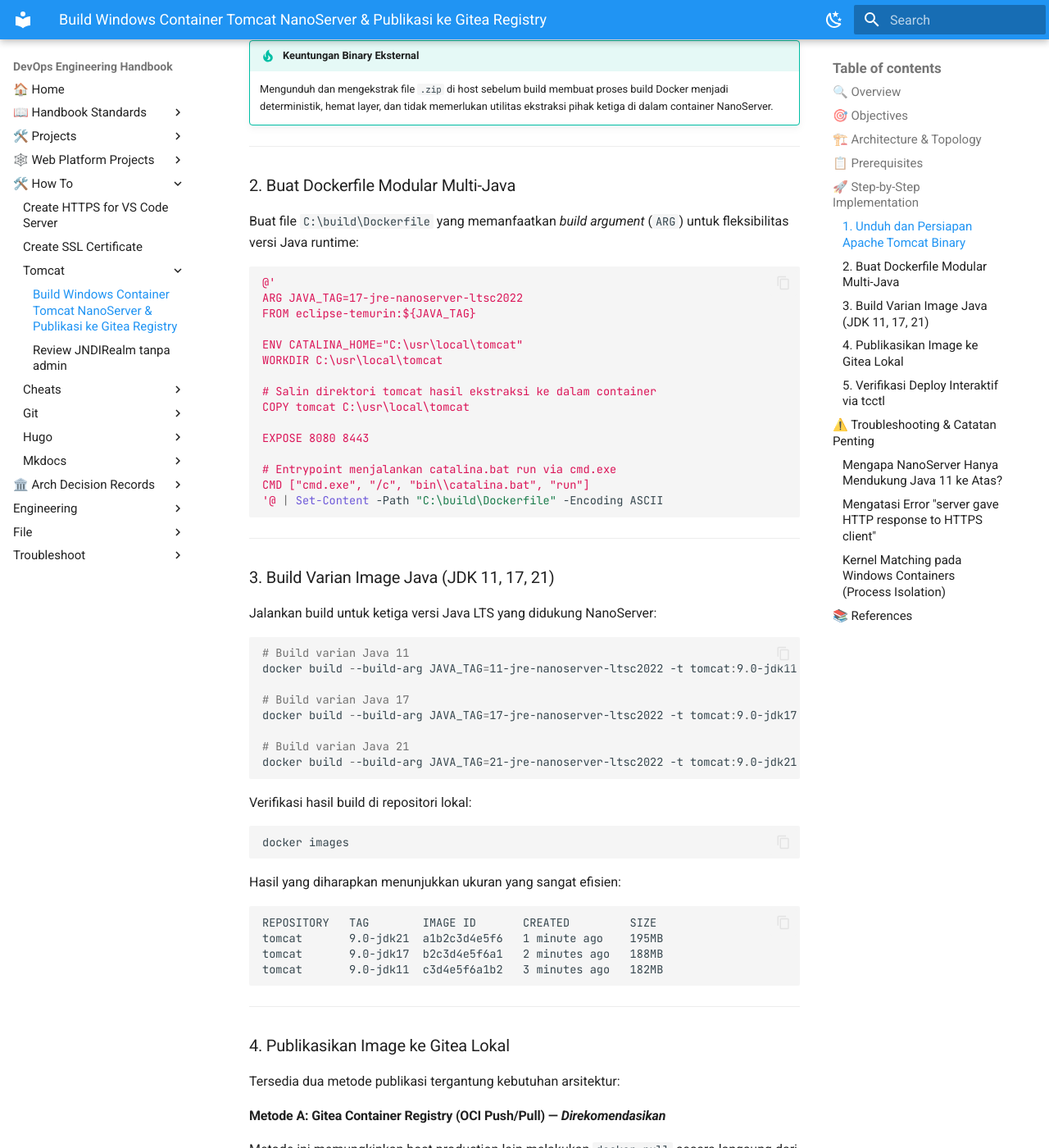
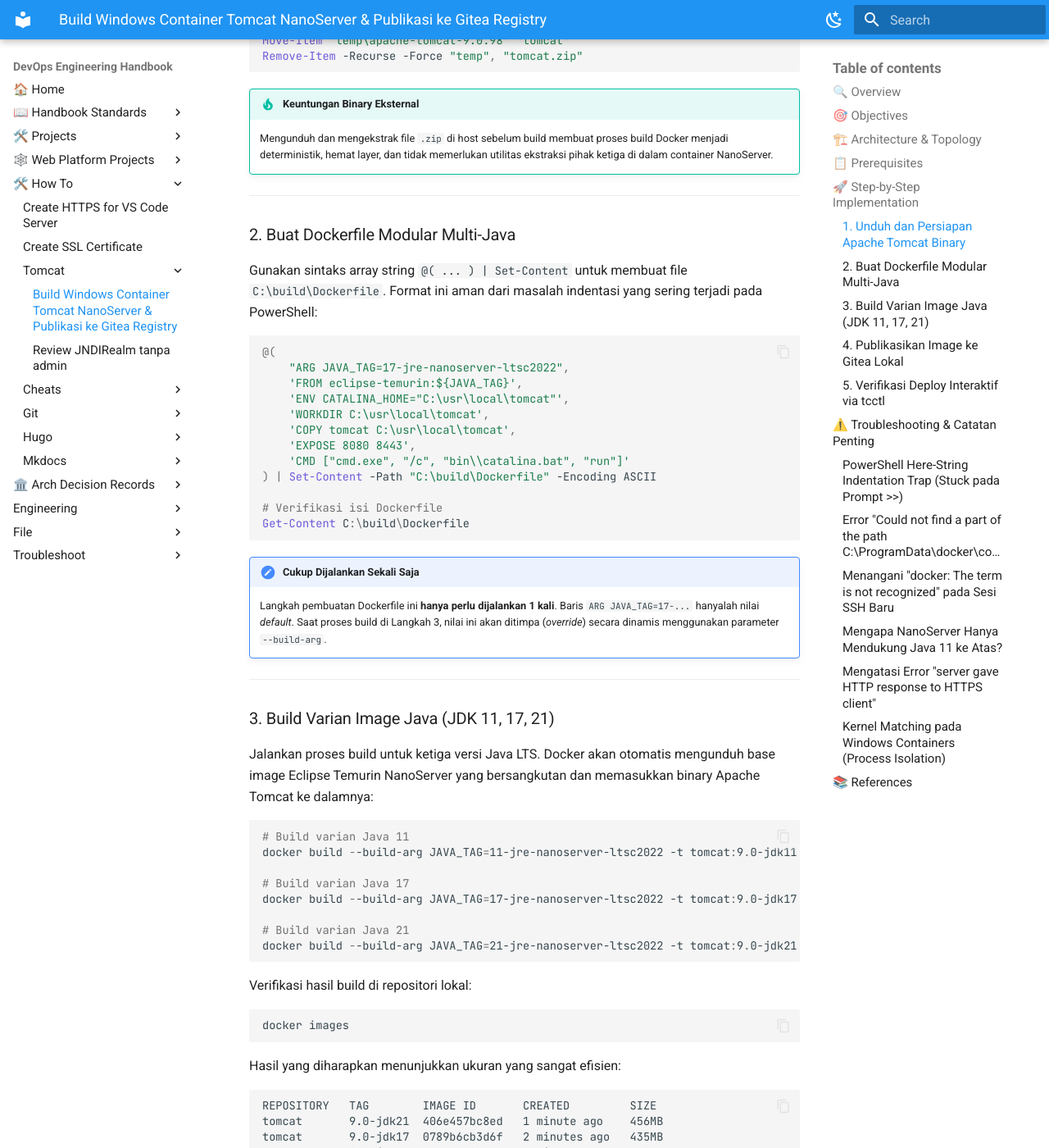
Before and after one commit to edkas07-oss/devops-handbook, an MkDocs documentation site: the page built from docs/how-to/Tomcat/build-windows-nanoserver-image-and-publish-gitea.md, in a window 1280 px wide and 1400 px high, scrolled down 2392 px. Shown: the whole window at 82% size. Built offline with MkDocs 1.6.1 and Material for MkDocs 9.7.7, drawn with Linux system fonts in a browser that asks for light colours; some of the changed text lies outside the part shown.

Commit message:
docs(how-to): update guide with lessons learned, error mitigations, and robust syntax

````diff
--- a/docs/how-to/Tomcat/build-windows-nanoserver-image-and-publish-gitea.md
+++ b/docs/how-to/Tomcat/build-windows-nanoserver-image-and-publish-gitea.md
@@ -17,6 +17,7 @@ Panduan ini mendokumentasikan cara:
 - Menyediakan multi-versi Java runtime (Eclipse Temurin JRE 11, 17, dan 21) menggunakan satu *Dockerfile* modular.
 - Mengonfigurasi distribusi image offline melalui Gitea Container Registry bawaan (`/v2/`) dan file arsip `.tar`.
 - Memvalidasi interaktivitas `tcctl deploy` dalam mendeteksi dan menjalankan container berbasis image lokal.
+- Menghindari jebakan operasional (*operational pitfalls*) umum pada PowerShell dan Docker Windows.
 
 ---
 
@@ -89,31 +90,31 @@ Remove-Item -Recurse -Force "temp", "tomcat.zip"
 
 ### 2. Buat Dockerfile Modular Multi-Java
 
-Buat file `C:\build\Dockerfile` yang memanfaatkan *build argument* (`ARG`) untuk fleksibilitas versi Java runtime:
+Gunakan sintaks array string `@( ... ) | Set-Content` untuk membuat file `C:\build\Dockerfile`. Format ini aman dari masalah indentasi yang sering terjadi pada PowerShell:
 
 ```powershell
-@'
-ARG JAVA_TAG=17-jre-nanoserver-ltsc2022
-FROM eclipse-temurin:${JAVA_TAG}
+@(
+    "ARG JAVA_TAG=17-jre-nanoserver-ltsc2022",
+    'FROM eclipse-temurin:${JAVA_TAG}',
+    'ENV CATALINA_HOME="C:\usr\local\tomcat"',
+    'WORKDIR C:\usr\local\tomcat',
+    'COPY tomcat C:\usr\local\tomcat',
+    'EXPOSE 8080 8443',
+    'CMD ["cmd.exe", "/c", "bin\\catalina.bat", "run"]'
+) | Set-Content -Path "C:\build\Dockerfile" -Encoding ASCII
 
-ENV CATALINA_HOME="C:\usr\local\tomcat"
-WORKDIR C:\usr\local\tomcat
+# Verifikasi isi Dockerfile
+Get-Content C:\build\Dockerfile
+```
 
-# Salin direktori tomcat hasil ekstraksi ke dalam container
-COPY tomcat C:\usr\local\tomcat
-
-EXPOSE 8080 8443
-
-# Entrypoint menjalankan catalina.bat run via cmd.exe
-CMD ["cmd.exe", "/c", "bin\\catalina.bat", "run"]
-'@ | Set-Content -Path "C:\build\Dockerfile" -Encoding ASCII
-```
+!!! note "Cukup Dijalankan Sekali Saja"
+    Langkah pembuatan Dockerfile ini **hanya perlu dijalankan 1 kali**. Baris `ARG JAVA_TAG=17-...` hanyalah nilai *default*. Saat proses build di Langkah 3, nilai ini akan ditimpa (*override*) secara dinamis menggunakan parameter `--build-arg`.
 
 ---
 
 ### 3. Build Varian Image Java (JDK 11, 17, 21)
 
-Jalankan build untuk ketiga versi Java LTS yang didukung NanoServer:
+Jalankan proses build untuk ketiga versi Java LTS. Docker akan otomatis mengunduh base image Eclipse Temurin NanoServer yang bersangkutan dan memasukkan binary Apache Tomcat ke dalamnya:
 
 ```powershell
 # Build varian Java 11
@@ -134,10 +135,18 @@ docker images
 Hasil yang diharapkan menunjukkan ukuran yang sangat efisien:
 ```text
 REPOSITORY   TAG        IMAGE ID       CREATED         SIZE
-tomcat       9.0-jdk21  a1b2c3d4e5f6   1 minute ago    195MB
-tomcat       9.0-jdk17  b2c3d4e5f6a1   2 minutes ago   188MB
-tomcat       9.0-jdk11  c3d4e5f6a1b2   3 minutes ago   182MB
+tomcat       9.0-jdk21  406e457bc8ed   1 minute ago    456MB
+tomcat       9.0-jdk17  0789b6cb3d6f   2 minutes ago   435MB
+tomcat       9.0-jdk11  3b5ceae84cd7   3 minutes ago   430MB
 ```
+
+!!! tip "Jika Image Berstatus `<none>:<none>`"
+    Jika parameter `-t` terpotong saat paste perintah build, image tetap berhasil dibuat namun tanpa label nama. Cukup beri tag manual menggunakan Image ID tanpa perlu build ulang:
+    ```powershell
+    docker tag <IMAGE_ID_JAVA11> tomcat:9.0-jdk11
+    docker tag <IMAGE_ID_JAVA17> tomcat:9.0-jdk17
+    docker tag <IMAGE_ID_JAVA21> tomcat:9.0-jdk21
+    ```
 
 ---
 
@@ -157,16 +166,21 @@ Metode ini memungkinkan host production lain melakukan `docker pull` secara lang
    *Port `3000` pada host Windows kini terhubung langsung ke Gitea di PC lokal Anda.*
 
 2. **Izinkan Insecure Registry HTTP** (di PowerShell host Windows):
-   Karena registry internal menggunakan HTTP (bukan HTTPS publik), daftarkan ke `daemon.json`:
+   Karena registry internal menggunakan protokol HTTP (bukan HTTPS publik), daftarkan ke `daemon.json`. Pastikan folder induk dibuat terlebih dahulu untuk mencegah error `DirectoryNotFoundException`:
    ```powershell
+   # 1. Pastikan folder induk config ada
    $configDir = "C:\ProgramData\docker\config"
    if (-not (Test-Path $configDir)) {
        New-Item -ItemType Directory -Force -Path $configDir | Out-Null
    }
+
+   # 2. Tulis insecure-registries ke daemon.json
    $configPath = "$configDir\daemon.json"
    $json = if (Test-Path $configPath) { Get-Content $configPath -Raw | ConvertFrom-Json } else { @{} }
    $json | Add-Member -NotePropertyName "insecure-registries" -NotePropertyValue @("localhost:3000") -Force
    $json | ConvertTo-Json | Set-Content $configPath -Encoding ASCII
+
+   # 3. Restart Docker Engine
    Restart-Service docker
    ```
 
@@ -252,10 +266,28 @@ C:\Users\Administrator\tcctl.exe deploy run --name tomcat-prod --port 8080 --htt
 
 ## ⚠️ Troubleshooting & Catatan Penting
 
+### PowerShell Here-String Indentation Trap (Stuck pada Prompt `>>`)
+
+Saat meng-copy-paste script yang menggunakan sintaks *here-string* (`@' ... '@`) ke terminal PowerShell:
+- Tanda penutup `'@` **wajib berada tepat di karakter pertama baris** (tanpa spasi atau indentasi sama sekali).
+- Jika ada spasi di depan `'@`, PowerShell tidak akan mengenalinya sebagai penutup dan akan terus menunggu input baris baru dengan prompt `>>`.
+- **Solusi**: Tekan `Ctrl + C` untuk membatalkan, dan gunakan sintaks array string `@( ... ) | Set-Content` yang kebal terhadap masalah spasi dan indentasi.
+
+### Error "Could not find a part of the path C:\ProgramData\docker\config\daemon.json"
+
+Secara default, instalasi Docker CE di Windows Server tidak langsung membuat subfolder `config` di bawah `C:\ProgramData\docker`.
+- Perintah `Set-Content` akan melempar `DirectoryNotFoundException` jika folder induknya belum ada.
+- **Solusi**: Selalu jalankan `New-Item -ItemType Directory -Force -Path "C:\ProgramData\docker\config"` sebelum menulis file konfigurasi `daemon.json`.
+
+### Menangani "docker: The term is not recognized" pada Sesi SSH Baru
+
+Service OpenSSH (`sshd`) di Windows Server me-*cache* daftar `PATH` saat service pertama kali dinyalakan. Jika Docker diinstal setelah service `sshd` aktif, sesi SSH baru tidak akan mewarisi folder Docker secara otomatis.
+- **Solusi**: Daftarkan path Docker secara permanen ke All-Users PowerShell Profile (`$PSHOME\profile.ps1`) atau jalankan `Restart-Service sshd`.
+
 ### Mengapa NanoServer Hanya Mendukung Java 11 ke Atas?
 
 - **NanoServer (`nanoserver:ltsc2022`)**: Merupakan OS container Windows paling ramping (~100–170 MB). NanoServer menghilangkan subsistem grafis Win32, konsol legasi GDI, dan font subsistem. Java 11, 17, dan 21 dirancang *headless-native* sehingga berjalan sempurna di atas NanoServer.
-- **Java 8 (Legacy Dependency)**: Memerlukan dependensi Win32 DLL tertentu dan subsistem font yang tidak ada di NanoServer. Oleh karena itu, jika aplikasi mutlak memerlukan Java 8, Anda **wajib** menggunakan base image **ServerCore (`servercore:ltsc2022`)** yang berukuran sekitar ~4.5 GB.
+- **Java 8 (Legacy Dependency)**: Memerlukan dependensi Win32 DLL tertentu dan subsistem font yang tidak ada di NanoServer. Jika aplikasi mutlak memerlukan Java 8, Anda **wajib** menggunakan base image **ServerCore (`servercore:ltsc2022`)** yang berukuran sekitar ~4.5 GB.
 
 ### Mengatasi Error "server gave HTTP response to HTTPS client"
 
````
